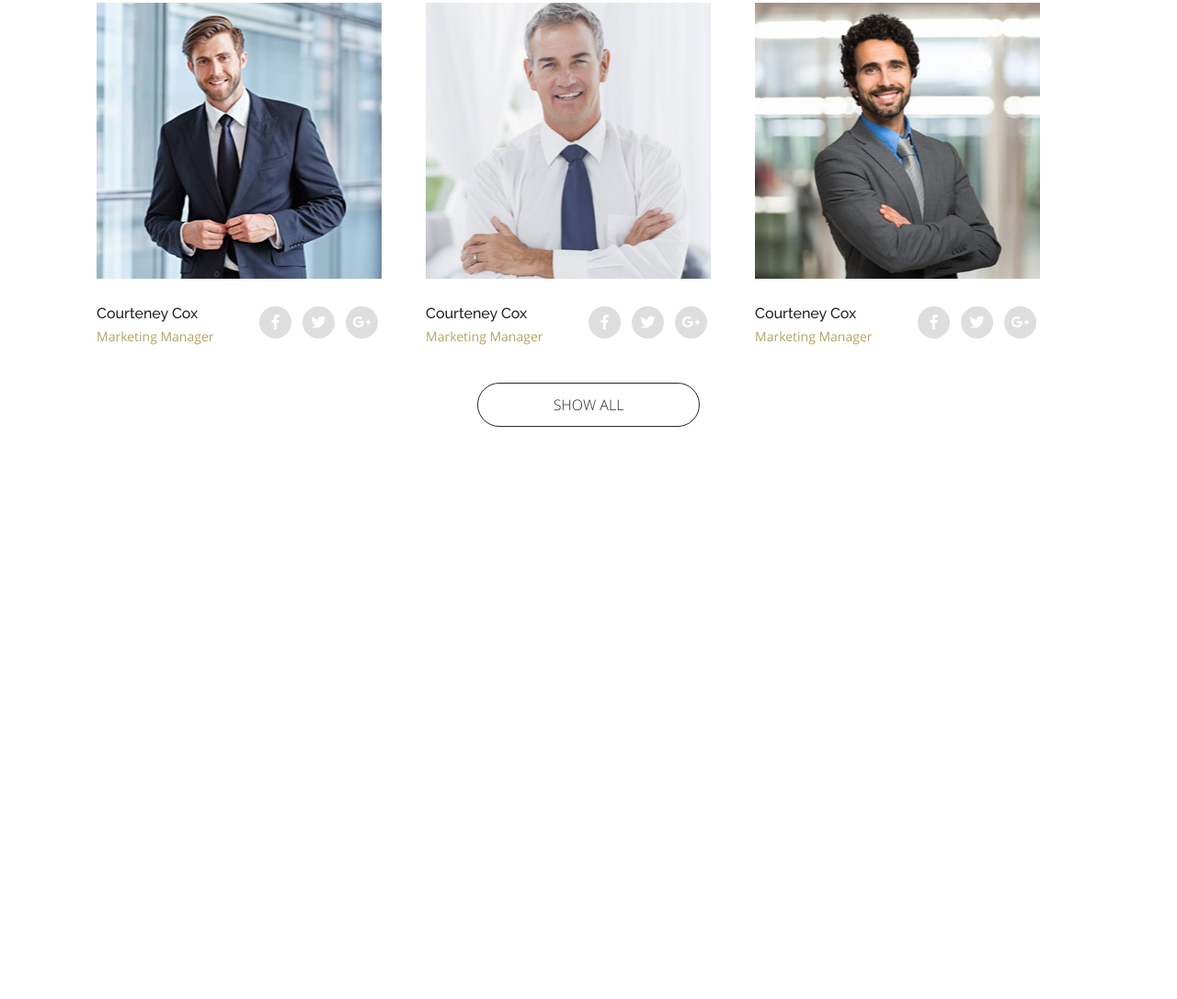
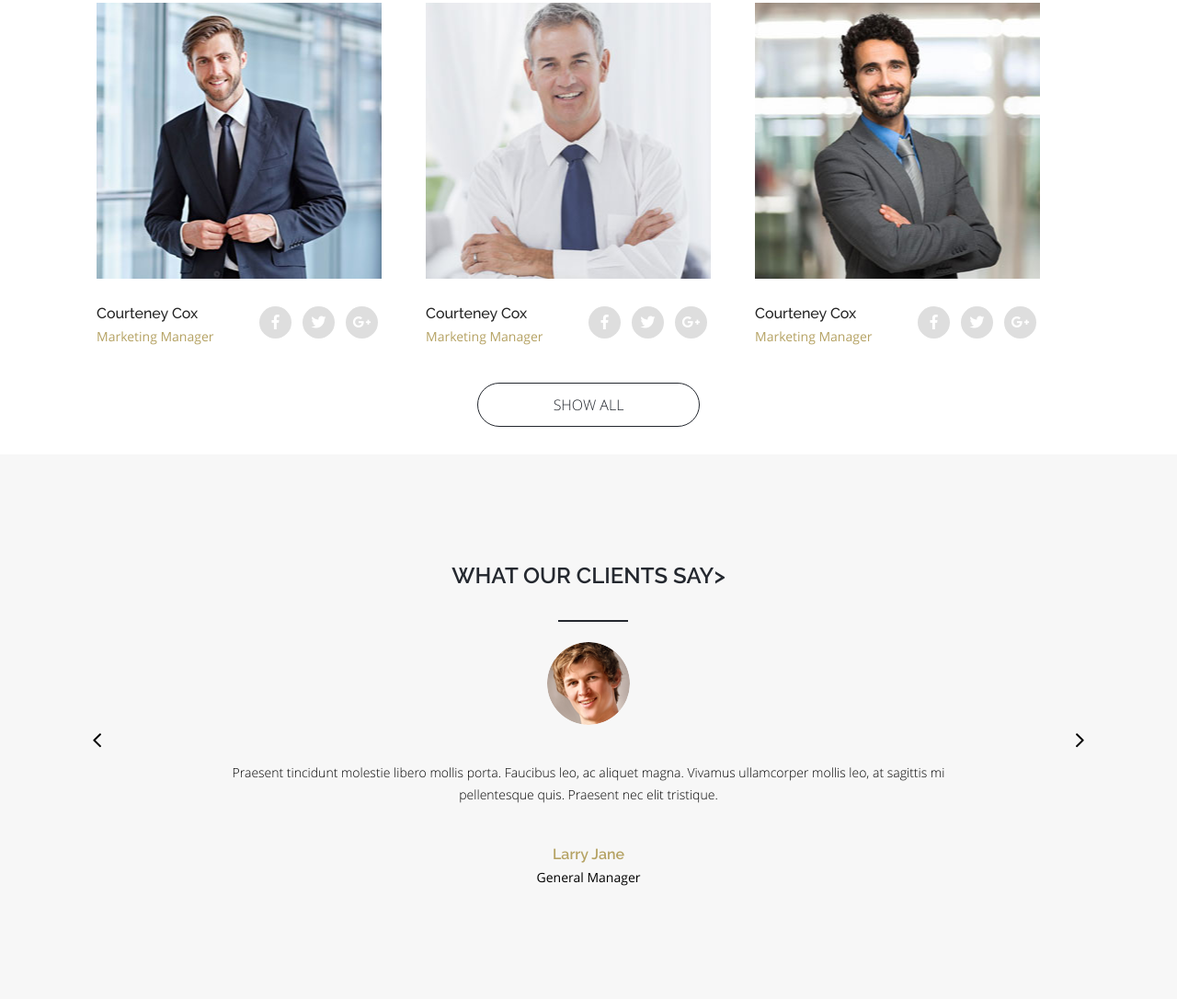
Before and after one commit to BohdanK-LemonSc/fapor, a plain HTML site: page index.html in a window 1280 px wide. Shown: the part 625-1711 px from the top of the page at 92% size. Before the commit the page ends 1119 px from the top, so only its background shows below. Drawn offline with Linux system fonts and the light colour scheme.

Commit message:
Done section slider-info, configured owl-carousel

```diff
--- a/index.html
+++ b/index.html
@@ -42,9 +42,9 @@
                 <h4>Marketing Manager</h4>
             </div>
             <ul class="social-icons">
-                <li><a href="#"><i class="fab fa-facebook-f"></i></a></li>
-                <li><a href="#"><i class="fab fa-twitter"></i></a></li>
-                <li><a href="#"><i class="fab fa-google-plus-g"></i></a></li>
+                <li><a href="#" title="facebook"><i class="fab fa-facebook-f"></i></a></li>
+                <li><a href="#" title="twitter"><i class="fab fa-twitter"></i></a></li>
+                <li><a href="#" title="google+"><i class="fab fa-google-plus-g"></i></a></li>
             </ul>
         </div>
         <div class="manager-block clearfix">
@@ -54,9 +54,9 @@
                 <h4>Marketing Manager</h4>
             </div>
             <ul class="social-icons">
-                <li><a href="#"><i class="fab fa-facebook-f"></i></a></li>
-                <li><a href="#"><i class="fab fa-twitter"></i></a></li>
-                <li><a href="#"><i class="fab fa-google-plus-g"></i></a></li>
+                <li><a href="#" title="facebook"><i class="fab fa-facebook-f"></i></a></li>
+                <li><a href="#" title="twitter"><i class="fab fa-twitter"></i></a></li>
+                <li><a href="#" title="google+"><i class="fab fa-google-plus-g"></i></a></li>
             </ul>
         </div>
         <div class="manager-block clearfix">
@@ -66,13 +66,43 @@
                 <h4>Marketing Manager</h4>
             </div>
             <ul class="social-icons">
-                <li><a href="#"><i class="fab fa-facebook-f"></i></a></li>
-                <li><a href="#"><i class="fab fa-twitter"></i></a></li>
-                <li><a href="#"><i class="fab fa-google-plus-g"></i></a></li>
+                <li><a href="#" title="facebook"><i class="fab fa-facebook-f"></i></a></li>
+                <li><a href="#" title="twitter"><i class="fab fa-twitter"></i></a></li>
+                <li><a href="#" title="google+"><i class="fab fa-google-plus-g"></i></a></li>
             </ul>
         </div>
         <a href="#" class="btn-show-all">show all</a>
     </div>
 </main>
+<section class="slider-info">
+    <div class="container">
+        <div class="owl-carousel">
+            <div class="slider-content">
+                <h2>WHAT OUR CLIENTS SAY></h2>
+                <img src="images/portrait_1.png" alt="photo" class="portrait">
+                <p>Praesent tincidunt molestie libero mollis porta. Faucibus leo, ac aliquet magna. Vivamus ullamcorper
+                    mollis leo, at sagittis mi pellentesque quis. Praesent nec elit tristique.</p>
+                <h3>Larry Jane</h3>
+                <h4>General Manager</h4>
+            </div>
+            <div class="slider-content">
+                <h2 style="color: red">WHAT OUR CLIENTS SAY Slider2</h2>
+                <img src="images/portrait_1.png" alt="photo" class="portrait">
+                <p>Praesent tincidunt molestie libero mollis porta. Faucibus leo, ac aliquet magna. Vivamus ullamcorper
+                    mollis leo, at sagittis mi pellentesque quis. Praesent nec elit tristique.</p>
+                <h3>Larry Jane</h3>
+                <h4>General Manager</h4>
+            </div>
+            <div class="slider-content">
+                <h2 style="color: green">WHAT OUR CLIENTS SAY slider 3</h2>
+                <img src="images/portrait_1.png" alt="photo" class="portrait">
+                <p>Praesent tincidunt molestie libero mollis porta. Faucibus leo, ac aliquet magna. Vivamus ullamcorper
+                    mollis leo, at sagittis mi pellentesque quis. Praesent nec elit tristique.</p>
+                <h3>Larry Jane</h3>
+                <h4>General Manager</h4>
+            </div>
+        </div>
+    </div>
+</section>
 </body>
 </html>
--- a/js/script.js
+++ b/js/script.js
@@ -1,11 +1,11 @@
 $(document).ready(function () {
-    // $(".owl-carousel").owlCarousel({
-    //         loop: true,
-    //         margin: 10,
-    //         nav: true,
-    //         items: 1,
-    //         mouseDrag: false,
-    //         smartSpeed: 1000
-    //     }
-    // );
+    $(".owl-carousel").owlCarousel({
+            loop: true,
+            nav: true,
+            items: 1,
+            smartSpeed: 1000,
+            dots: false,
+            navText: ""
+        }
+    );
 });
--- a/scss/style.scss
+++ b/scss/style.scss
@@ -25,6 +25,28 @@ $main-bg-color: #24282f;
 
 body {
   overflow-x: hidden;
+}
+
+h2 {
+  font-family: RalewaySemiBold, Arial, sans-serif;
+  font-size: 24px;
+  margin: 150px 0 60px 0;
+  color: $main-bg-color;
+  text-transform: uppercase;
+  text-align: center;
+  position: relative;
+}
+
+h2:after {
+  content: '';
+  height: 2px;
+  width: 76px;
+  background-color: #b5a263;
+  bottom: -38px;
+  left: 50%;
+  margin-left: -33px;
+  display: block;
+  position: absolute;
 }
 
 .container {
@@ -135,28 +157,6 @@ main {
     text-align: center;
   }
 
-  h2 {
-    font-family: RalewaySemiBold, Arial, sans-serif;
-    font-size: 24px;
-    margin: 150px 0 60px 0;
-    color: $main-bg-color;
-    text-transform: uppercase;
-    text-align: center;
-    position: relative;
-  }
-
-  h2:after {
-    content: '';
-    height: 2px;
-    width: 76px;
-    background-color: #b5a263;
-    bottom: -38px;
-    left: 50%;
-    margin-left: -33px;
-    display: block;
-    position: absolute;
-  }
-
   .manager-block {
     display: inline-block;
     margin: 0 4% 40px 0;
@@ -174,7 +174,7 @@ main {
       width: 310px;
       height: 300px;
       margin-bottom: 30px;
-      @include max-screen(575px){
+      @include max-screen(575px) {
         width: 290px;
       }
     }
@@ -202,6 +202,7 @@ main {
       li {
         margin: 0 4px;
         display: inline-block;
+
         a {
           display: block;
           @include bodrer-radius(50%);
@@ -227,10 +228,88 @@ main {
     border: 1px solid $main-bg-color;
     color: $main-bg-color;
     text-transform: uppercase;
-    font-family: OpenSansLight,Arial, sans-serif;
+    font-family: OpenSansLight, Arial, sans-serif;
     font-size: 16px;
     width: 160px;
     padding: 15px 40px;
 
   }
 }
+
+.slider-info {
+  background-color: #f7f7f7;
+  padding: 120px 0;
+
+  .container {
+    max-width: 1120px;
+  }
+
+  h2 {
+    margin-top: 0;
+  }
+
+  h2:after {
+    background-color: $main-bg-color;
+  }
+
+  .slider-content {
+    .portrait {
+      width: 90px;
+      height: 90px;
+      border-radius: 50%;
+      margin: 20px auto 40px auto;
+    }
+
+    p {
+      @extend .main-font;
+      font-family: OpenSansLight, Arial, sans-serif;
+      line-height: 24px;
+      text-align: center;
+      color: black;
+      max-width: 800px;
+      margin: auto auto 45px auto;
+    }
+
+    h3 {
+      font-family: RalewaySemiBold, Arial, sans-serif;
+      font-size: 16px;
+      color: #b5a263;
+      margin-bottom: 10px;
+      text-align: center;
+    }
+
+    h4 {
+      @extend .main-font;
+      color: black;
+      text-align: center;
+      padding-bottom: 5px;
+    }
+  }
+
+  .owl-carousel .owl-nav button.owl-prev,
+  .owl-carousel .owl-nav button.owl-next {
+    position: absolute;
+    top: 50%;
+    left: 10px;
+    outline: none;
+  }
+
+  .owl-carousel .owl-nav button.owl-next {
+    left: auto;
+    right: 10px;
+  }
+
+  .owl-carousel .owl-nav button.owl-prev:before,
+  .owl-carousel .owl-nav button.owl-next:before {
+    content: '\f104';
+    font-weight: 300;
+    font-family: "Font Awesome 5 Pro", Arial, sans-serif;
+    font-size: 30px;
+  }
+
+  .owl-carousel .owl-nav button.owl-next:before {
+    content: '\f105';
+  }
+
+
+}
```
Also changed, not shown: css/style.css, 1 other file.
